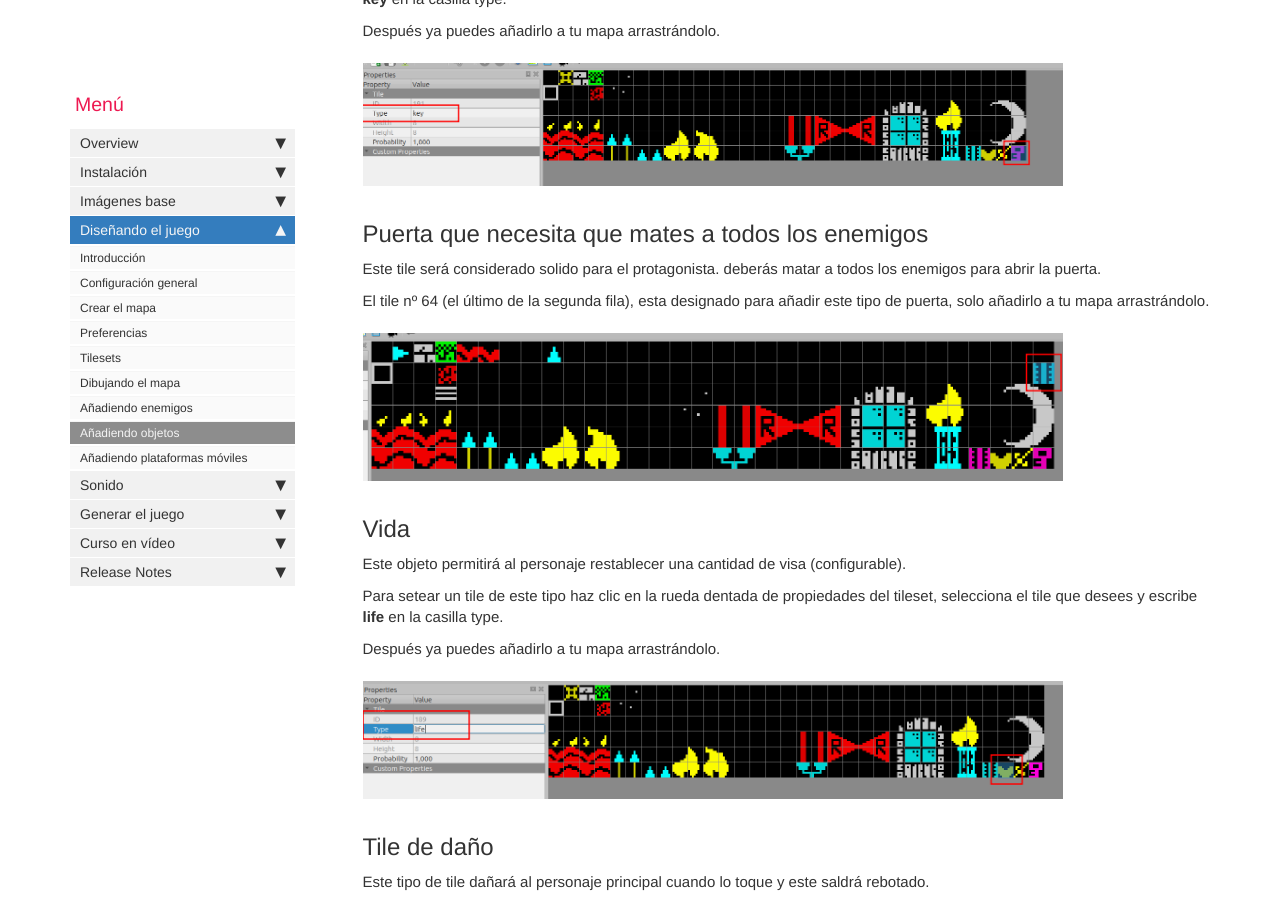
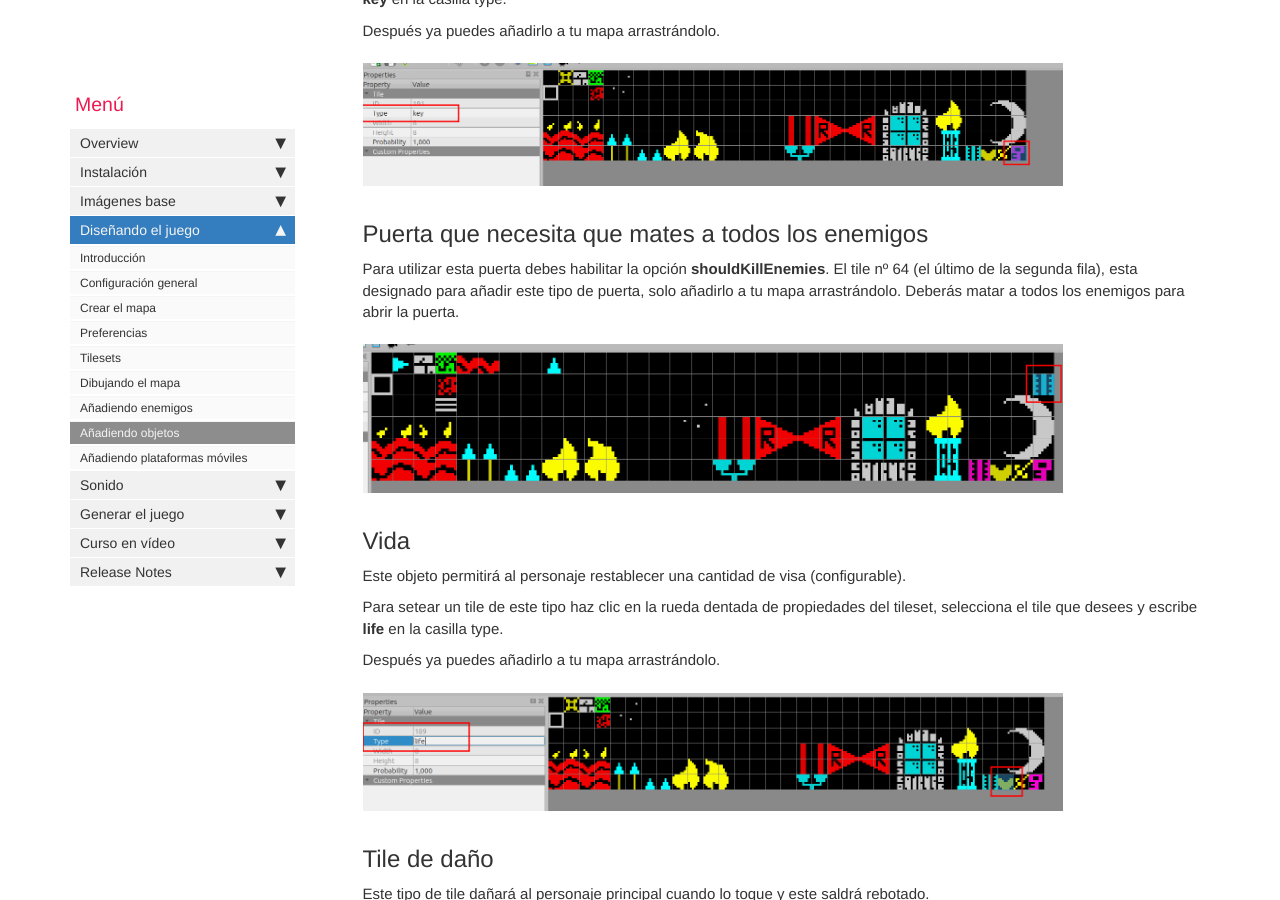
Before and after one commit to rtorralba/zx-game-maker-www, a Jekyll site: the page built from pages/mydoc/mydoc_tiled_adding_objects.md, in a window 1280 px wide and 900 px high, scrolled down 1314 px. Built offline with Jekyll 4.4.1, drawn with Linux system fonts in a browser that asks for light colours; comment, search, counter and statistics services are not loaded.

Commit message:
improve documentation enemy door

```diff
--- a/pages/mydoc/mydoc_tiled_adding_objects.md
+++ b/pages/mydoc/mydoc_tiled_adding_objects.md
@@ -42,9 +42,8 @@ Después ya puedes añadirlo a tu mapa arrastrándolo.
 
 ## Puerta que necesita que mates a todos los enemigos
 
-Este tile será considerado solido para el protagonista. deberás matar a todos los enemigos para abrir la puerta.
+Para utilizar esta puerta debes habilitar la opción **shouldKillEnemies**. El tile nº 64 (el último de la segunda fila), esta designado para añadir este tipo de puerta, solo añadirlo a tu mapa arrastrándolo. Deberás matar a todos los enemigos para abrir la puerta.
 
-El tile nº 64 (el último de la segunda fila), esta designado para añadir este tipo de puerta, solo añadirlo a tu mapa arrastrándolo.
 
 ![](images/type_enemy_door.png)
 
```
